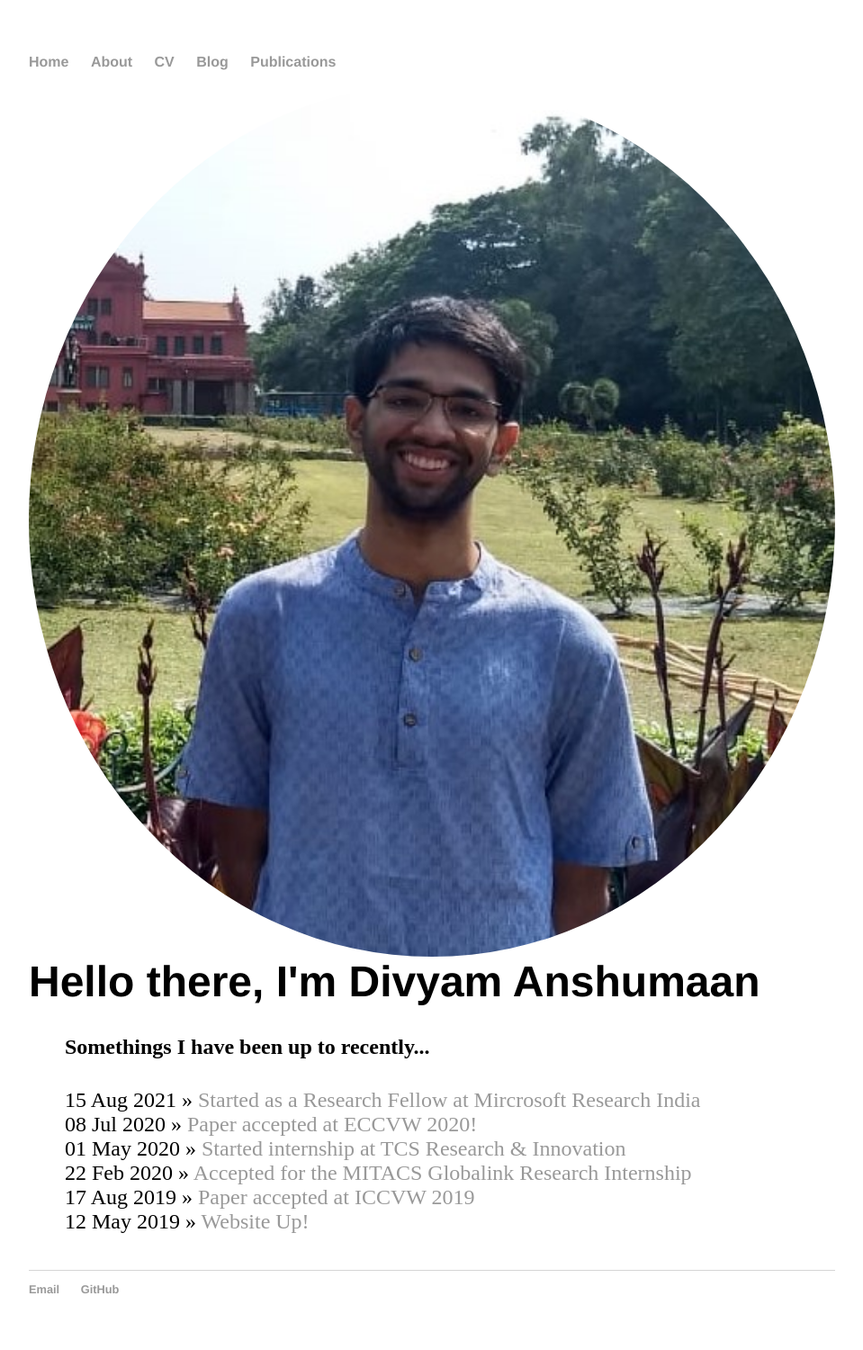
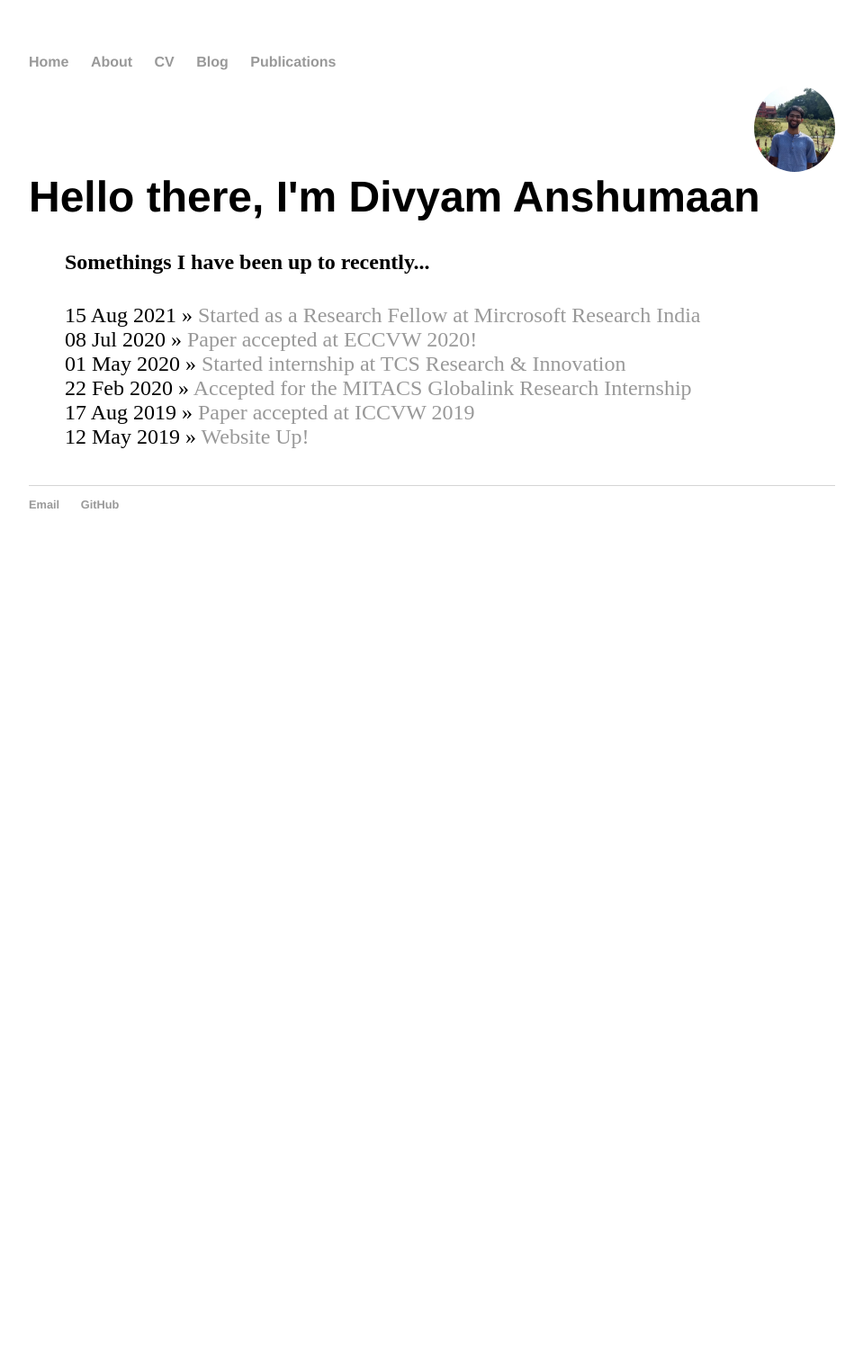
Before and after one commit to divyam02/divyam02_backup.github.io, a Jekyll site: the page built from index.html, in a window 1280 px wide. Shown: the whole page at 90% size, without its empty margins (160-1119 px from the left). Built offline with Jekyll 4.4.1, drawn with Linux system fonts in a browser that asks for light colours; after the commit the page ends 900 px from its top, so only the background shows below that.

Commit message:
Update main.css

```diff
--- a/css/main.css
+++ b/css/main.css
@@ -44,6 +44,6 @@
 
 img {
   border-radius: 50%;
-  width: 100%;
+  width: 10%;
   height: auto;
 }
```
